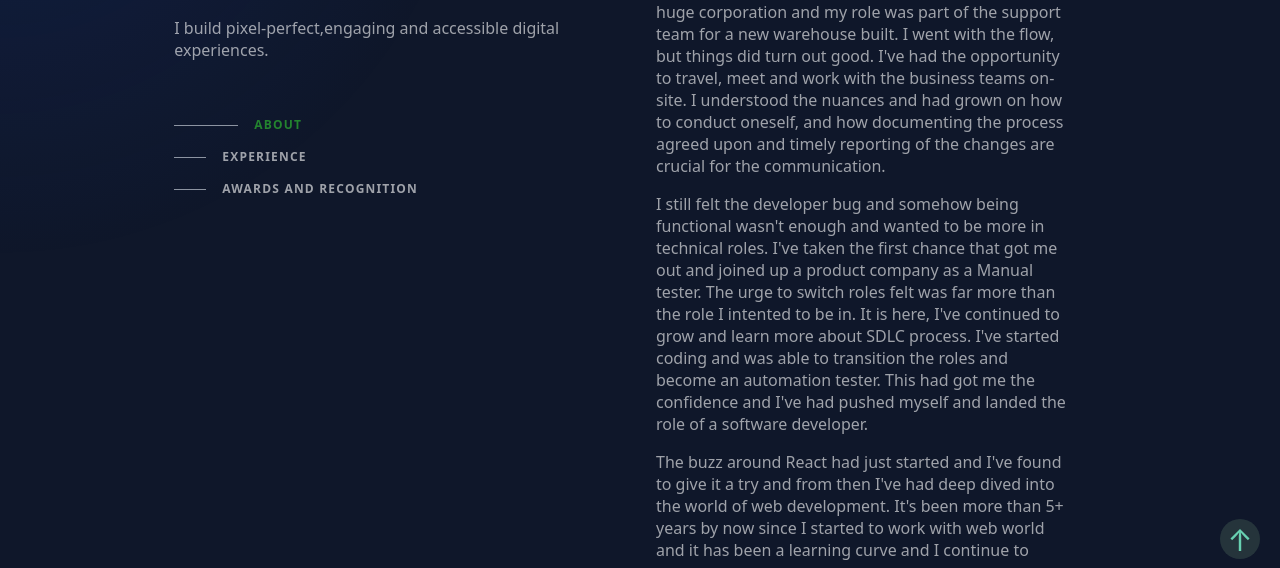
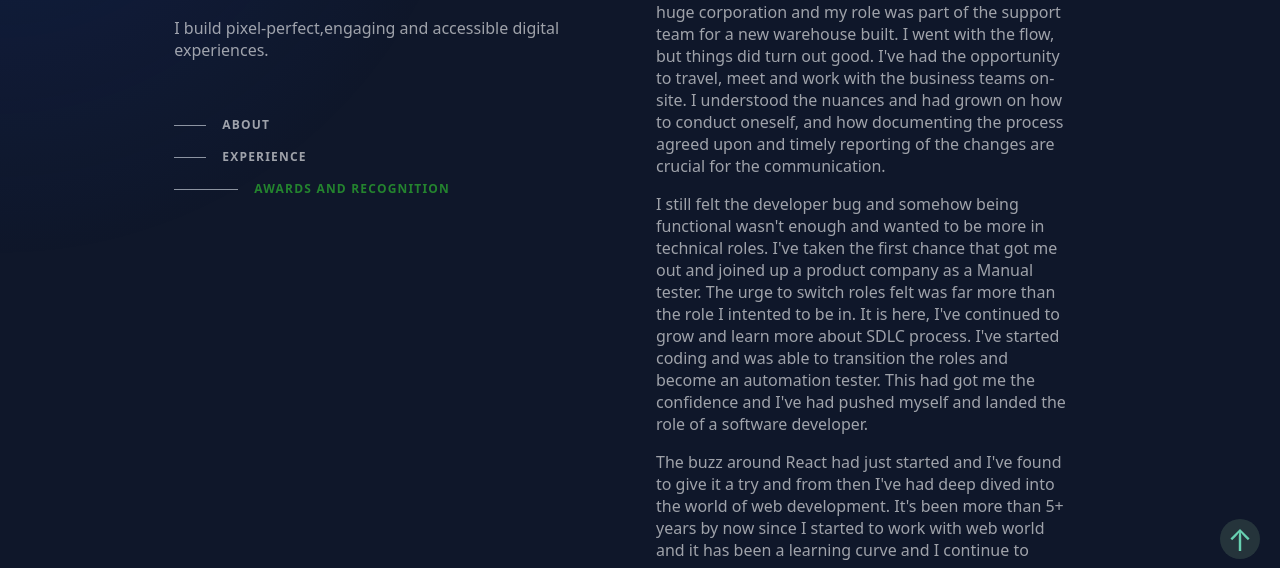
Before and after one commit to kidambimadha1/portfolio, a plain HTML site: page index.html in a window 1280 px wide. Shown: the part 221-789 px from the top of the page. Drawn offline with Linux system fonts and the light colour scheme.

Commit message:
onscroll navlink changes

```diff
--- a/index.html
+++ b/index.html
@@ -32,7 +32,7 @@
           <nav class="wrc-left-nav">
             <ul>
               <li>
-                <a href="#about" class="active">
+                <a href="#about">
                   <span class="nav-indicator"></span>
                   <span class="nav-text">About</span>
                 </a>
@@ -176,7 +176,7 @@
             </div>
           </div>
         </section>
-        <section>
+        <section id="awards">
           <div id="awards" class="experience">
             <div class="container">
               <header class="item item-1">awards and recognition</header>
--- a/main.js
+++ b/main.js
@@ -29,3 +29,20 @@ const topElem = document.getElementsByClassName('top')
 topElem[0].addEventListener('click', () => {
   window.scrollTo(0, 0);
 })
+
+const sections = Array.from(document.querySelectorAll('section#about,section#experience,section#awards'));
+const navLinks = Array.from(document.querySelectorAll('a[href="#about"],a[href="#experience"],a[href="#awards"]'))
+function navLinkChange(e) {
+  let offsets = sections.map(x => x.getBoundingClientRect());
+  offsets.forEach((x, i) => {
+    if (window.scrollY > x.top) {
+      navLinks.forEach(x => x.classList.remove('active'));
+      navLinks[i].classList.toggle('active');
+      return;
+    }
+  })
+}
+
+window.addEventListener('scroll', navLinkChange);
+
+window.removeEventListener('unload', navLinkChange);
```
